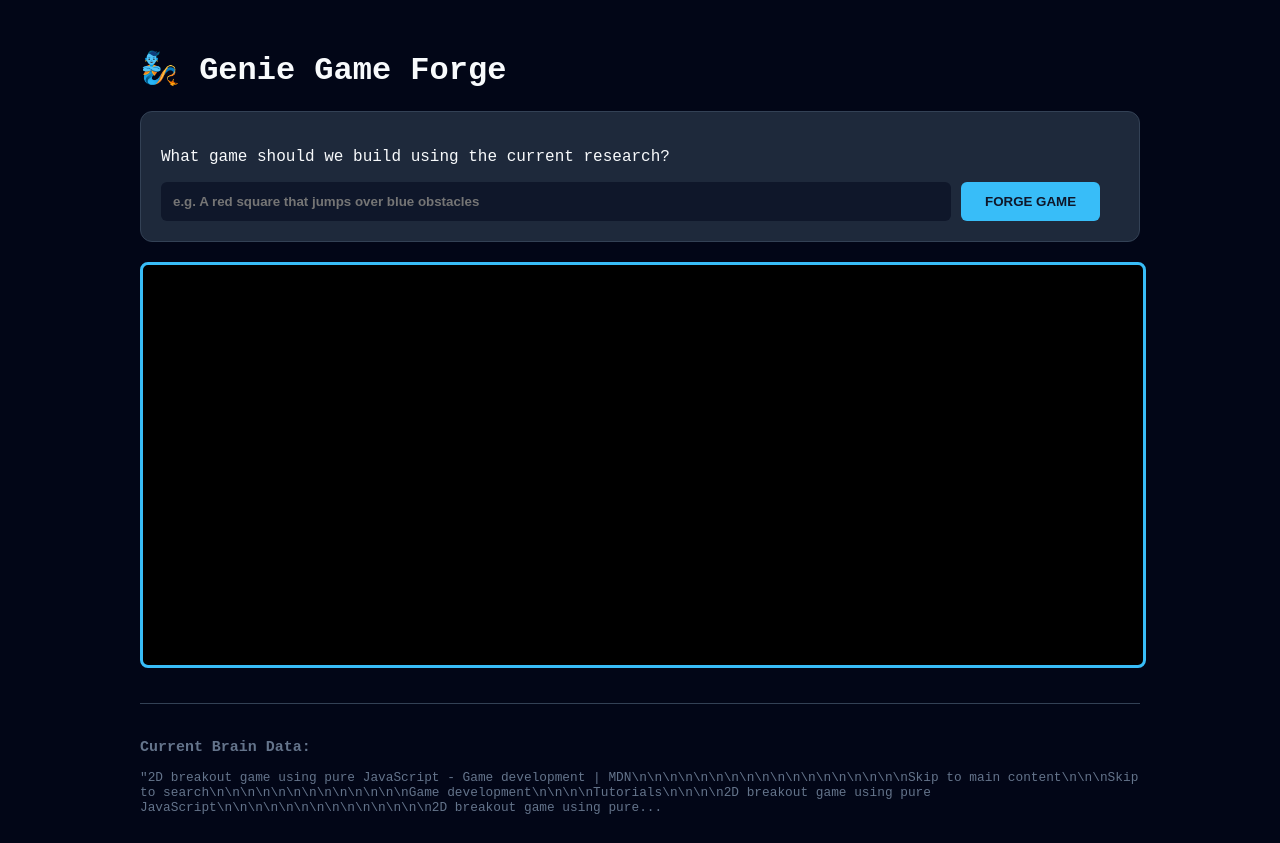
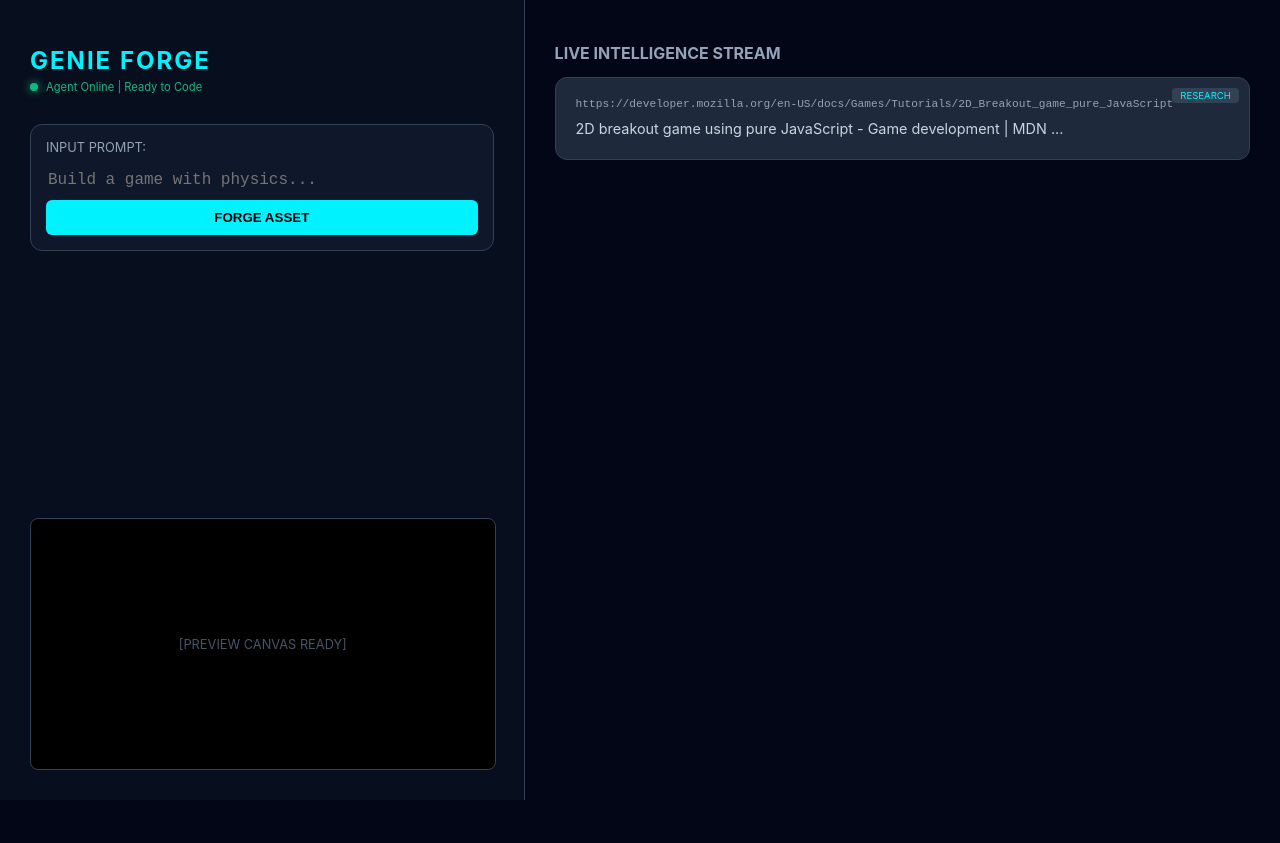
Before and after one commit to williampitcher347-sys/ATHER-GAME-AI, a plain HTML site: page index.html in a window 1280 px wide. After the commit the page ends 800 px from the top, so only its background shows below. Drawn offline with Linux system fonts and the light colour scheme.

Commit message:
Update index.html

```diff
--- a/index.html
+++ b/index.html
@@ -2,59 +2,99 @@
 <html lang="en">
 <head>
     <meta charset="UTF-8">
-    <title>Genie Game Forge</title>
+    <meta name="viewport" content="width=device-width, initial-scale=1.0">
+    <title>Genie Game AI | Command Center</title>
     <style>
-        body { font-family: 'Courier New', monospace; background: #020617; color: #f8fafc; padding: 20px; }
-        .container { max-width: 1000px; margin: auto; }
-        #game-canvas { background: #000; border: 3px solid #38bdf8; width: 100%; height: 400px; border-radius: 8px; margin-top: 20px; }
-        .prompt-box { background: #1e293b; padding: 20px; border-radius: 12px; border: 1px solid #334155; }
-        input { width: 80%; padding: 12px; border-radius: 6px; border: none; background: #0f172a; color: #38bdf8; font-weight: bold; }
-        button { padding: 12px 24px; border-radius: 6px; border: none; background: #38bdf8; color: #0f172a; cursor: pointer; font-weight: bold; }
-        .research-log { margin-top: 30px; font-size: 0.8rem; color: #64748b; border-top: 1px solid #334155; padding-top: 20px; }
+        :root { --neon: #00f2ff; --bg: #020617; --card: #1e293b; }
+        body { font-family: 'Inter', system-ui, sans-serif; background: var(--bg); color: white; margin: 0; display: flex; height: 100vh; overflow: hidden; }
+
+        /* Left Side: Game Forge */
+        .forge-panel { width: 40%; border-right: 1px solid #334155; padding: 30px; display: flex; flex-direction: column; background: #070e1d; }
+
+        /* Right Side: Research Stream */
+        .stream-panel { width: 60%; padding: 30px; overflow-y: auto; background: var(--bg); }
+
+        h1 { color: var(--neon); font-size: 1.5rem; margin-bottom: 5px; text-transform: uppercase; letter-spacing: 2px; }
+        .status-bar { font-size: 0.7rem; color: #10b981; margin-bottom: 30px; display: flex; align-items: center; gap: 8px; }
+        .dot { width: 8px; height: 8px; background: #10b981; border-radius: 50%; box-shadow: 0 0 10px #10b981; }
+
+        /* Command Input */
+        .command-box { background: #0f172a; border: 1px solid #334155; padding: 15px; border-radius: 12px; margin-bottom: 20px; }
+        input { width: 100%; background: none; border: none; color: var(--neon); font-family: monospace; outline: none; font-size: 1rem; }
+        button { background: var(--neon); color: black; border: none; padding: 10px 20px; border-radius: 6px; font-weight: bold; cursor: pointer; margin-top: 10px; width: 100%; transition: 0.3s; }
+        button:hover { opacity: 0.8; transform: translateY(-2px); }
+
+        /* Game Canvas Area */
+        #game-preview { width: 100%; height: 250px; background: black; border-radius: 8px; margin-top: auto; border: 1px solid #334155; display: flex; align-items: center; justify-content: center; color: #475569; font-size: 0.8rem; }
+
+        /* Research Cards */
+        .card { background: var(--card); border-radius: 12px; padding: 20px; margin-bottom: 15px; border: 1px solid #334155; transition: 0.3s; position: relative; overflow: hidden; }
+        .card:hover { border-color: var(--neon); box-shadow: 0 0 20px rgba(0, 242, 255, 0.1); }
+        .card-url { font-size: 0.7rem; color: #94a3b8; margin-bottom: 8px; font-family: monospace; }
+        .card-text { font-size: 0.9rem; line-height: 1.5; color: #cbd5e1; }
+        .tag { position: absolute; top: 10px; right: 10px; background: #334155; padding: 2px 8px; border-radius: 4px; font-size: 0.6rem; color: var(--neon); }
+
+        ::-webkit-scrollbar { width: 6px; }
+        ::-webkit-scrollbar-thumb { background: #334155; border-radius: 10px; }
     </style>
 </head>
 <body>
-    <div class="container">
-        <h1>🧞 Genie Game Forge</h1>
 
-        <div class="prompt-box">
-            <p>What game should we build using the current research?</p>
-            <input type="text" id="user-prompt" placeholder="e.g. A red square that jumps over blue obstacles">
-            <button onclick="forgeGame()">FORGE GAME</button>
+    <div class="forge-panel">
+        <h1>Genie Forge</h1>
+        <div class="status-bar"><div class="dot"></div> Agent Online | Ready to Code</div>
+
+        <div class="command-box">
+            <p style="margin-top:0; font-size: 0.8rem; color: #94a3b8;">INPUT PROMPT:</p>
+            <input type="text" id="prompt" placeholder="Build a game with physics...">
+            <button onclick="forgeGame()">FORGE ASSET</button>
         </div>
 
-        <canvas id="game-canvas"></canvas>
-
-        <div class="research-log">
-            <h3>Current Brain Data:</h3>
-            <div id="brain-data">Syncing knowledge...</div>
+        <div id="game-preview">
+            [PREVIEW CANVAS READY]
         </div>
     </div>
 
+    <div class="stream-panel">
+        <h2 style="font-size: 1rem; color: #94a3b8; text-transform: uppercase;">Live Intelligence Stream</h2>
+        <div id="stream-content">Loading brain...</div>
+    </div>
+
     <script>
-        // This function will eventually talk to a real AI API
-        // For now, it "forges" a game based on your research!
-        function forgeGame() {
-            const prompt = document.getElementById('user-prompt').value;
-            const canvas = document.getElementById('game-canvas');
-            const ctx = canvas.getContext('2d');
+        async function syncBrain() {
+            try {
+                const res = await fetch('ai_brain.json?v=' + Date.now());
+                const data = await res.json();
+                const container = document.getElementById('stream-content');
+                container.innerHTML = '';
 
-            alert("Genie is analyzing research to build: " + prompt);
+                data.forEach(item => {
+                    // This "tidies" the messy text data
+                    let cleanText = item.data.split('Skip to')[0].substring(0, 400).replace(/\\n/g, ' ');
 
-            // Basic Game Engine Start
-            ctx.clearRect(0, 0, canvas.width, canvas.height);
-            ctx.fillStyle = "#38bdf8";
-            ctx.fillRect(50, 50, 50, 50); // The AI "starts" the project
-            ctx.fillStyle = "white";
-            ctx.fillText("AI Game Engine Initialized...", 10, 20);
+                    container.innerHTML += `
+                        <div class="card">
+                            <div class="tag">RESEARCH</div>
+                            <div class="card-url">${item.url}</div>
+                            <div class="card-text">${cleanText}...</div>
+                        </div>
+                    `;
+                });
+            } catch (e) {
+                console.log("Waiting for data...");
+            }
         }
 
-        async function loadResearch() {
-            const res = await fetch('ai_brain.json?v=' + Date.now());
-            const data = await res.json();
-            document.getElementById('brain-data').innerText = JSON.stringify(data[0].data).substring(0, 300) + "...";
+        function forgeGame() {
+            const p = document.getElementById('prompt').value;
+            const canvas = document.getElementById('game-preview');
+            canvas.style.color = "#00f2ff";
+            canvas.innerHTML = "Processing Prompt: " + p + "...<br>Analyzing Research Data...";
         }
-        loadResearch();
+
+        // Auto-refresh research every 30 seconds
+        setInterval(syncBrain, 30000);
+        syncBrain();
     </script>
 </body>
 </html>
```
